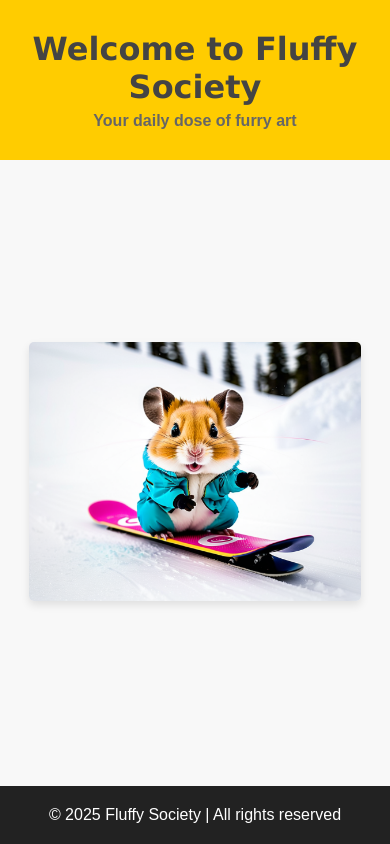
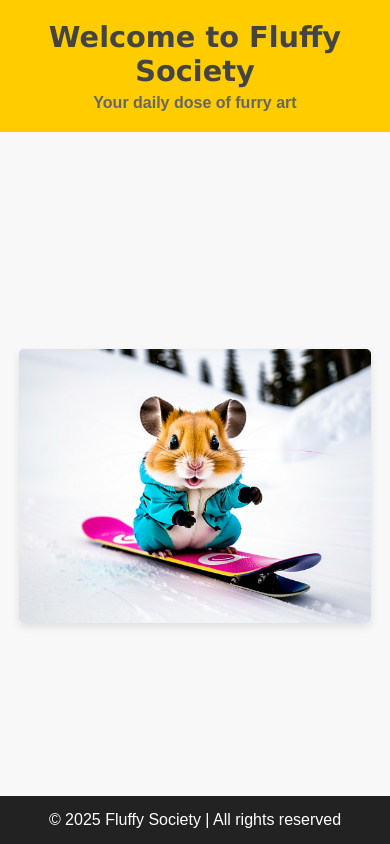
Before and after one commit to Yassate/FluffySociety, a plain HTML site: page index.html in a window 390 px wide. Drawn offline with Linux system fonts and the light colour scheme.

Commit message:
Responsive changes

```diff
--- a/styles.css
+++ b/styles.css
@@ -19,7 +19,7 @@ body {
 header {
     background-color: #ffcc00;
     text-align: center;
-    padding: 30px 20px;
+    padding: 20px 10px;
     display: flex;
     flex-direction: column;
     justify-content: center;
@@ -29,7 +29,7 @@ header {
 
 header h1 {
     font-family: 'Verdana', sans-serif;
-    font-size: 3em;
+    font-size: 3em;  /* Default size for desktop */
     margin-bottom: 0.2em;
     color: #444;
 }
@@ -40,9 +40,9 @@ header h2 {
 }
 
 header img {
-    max-width: 150px;  /* Reduced for mobile */
+    max-width: 140px;  /* Adjusted for better mobile fit */
     border-radius: 50%;
-    margin-bottom: 15px;
+    margin-bottom: 10px;
 }
 
 /* MAIN CONTENT */
@@ -52,11 +52,11 @@ main {
     display: flex;
     justify-content: center;
     align-items: center;
-    padding: 20px;
+    padding: 10px;
 }
 
 .image-container {
-    width: 90%; /* Allows responsiveness */
+    width: 95%;
     max-width: 800px;
     text-align: center;
 }
@@ -69,20 +69,22 @@ main {
     box-shadow: 0 4px 8px rgba(0, 0, 0, 0.1);
 }
 
-/* FOOTER */
+/* FOOTER (Fixed at the bottom) */
 footer {
     width: 100%;
     text-align: center;
-    padding: 20px;
+    padding: 15px;
     background-color: #222;
     color: #fff;
     font-size: 1em;
+    position: relative;
+    bottom: 0;
 }
 
 /* 🌍 RESPONSIVE DESIGN */
 @media (max-width: 768px) {
     header h1 {
-        font-size: 2.5em;
+        font-size: 2.2em;  /* Smaller on tablets */
     }
 
     header h2 {
@@ -90,7 +92,7 @@ footer {
     }
 
     header img {
-        max-width: 120px;
+        max-width: 110px;
     }
 
     .image-container {
@@ -100,7 +102,7 @@ footer {
 
 @media (max-width: 480px) {
     header h1 {
-        font-size: 2em;
+        font-size: 1.8em;  /* Reduce size further for phones */
     }
 
     header h2 {
@@ -108,10 +110,17 @@ footer {
     }
 
     header img {
-        max-width: 100px;
+        max-width: 90px;
     }
 
     .daily-image {
         border-radius: 5px;
     }
+
+    footer {
+        position: fixed;
+        bottom: 0;
+        left: 0;
+        right: 0;
+    }
 }
```
